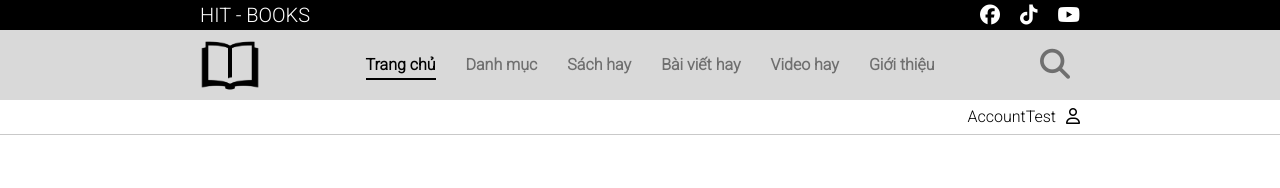
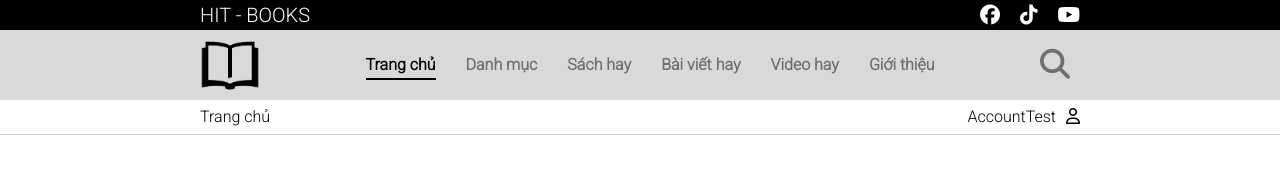
Before and after one commit to phamtranlinhchi/HIT_Product_2022_FE, a React (Create React App) app: page / in a window 1280 px wide. Shown: the top 188 px of the page. Built offline with nearby package versions, Linux system fonts and the light colour scheme.

Commit message:
fix header

```diff
--- a/src/components/Layout/DefaultLayout/Header/index.js
+++ b/src/components/Layout/DefaultLayout/Header/index.js
@@ -6,10 +6,30 @@ import logo from '~/assets/images/header-logo.png';
 
 function Header() {
     const pageLocation = useLocation();
-    let currentPage = useRef();
-    useLayoutEffect(() => {
-        currentPage.current = document.querySelector('.active span').innerHTML;
-    });
+    let currentPage = '';
+    switch (pageLocation.pathname) {
+        case '/':
+            currentPage = 'Trang chủ';
+            break;
+        case '/danh-muc':
+            currentPage = 'Danh mục';
+            break;
+        case '/sach-hay':
+            currentPage = 'Sách hay';
+            break;
+        case '/bai-viet-hay':
+            currentPage = 'Bài viết hay';
+            break;
+        case '/video-hay':
+            currentPage = 'Video hay';
+            break;
+        case '/gioi-thieu':
+            currentPage = 'Giới thiệu';
+            break;
+        default:
+            currentPage = '';
+            break;
+    }
 
     return (
         <header>
@@ -74,7 +94,7 @@ function Header() {
                 </div>
             </div>
             <div className="header3">
-                <div className="header3-page">{currentPage.current}</div>
+                <div className="header3-page">{currentPage}</div>
                 <div className="header3-account">
                     AccountTest
                     <span>
```
